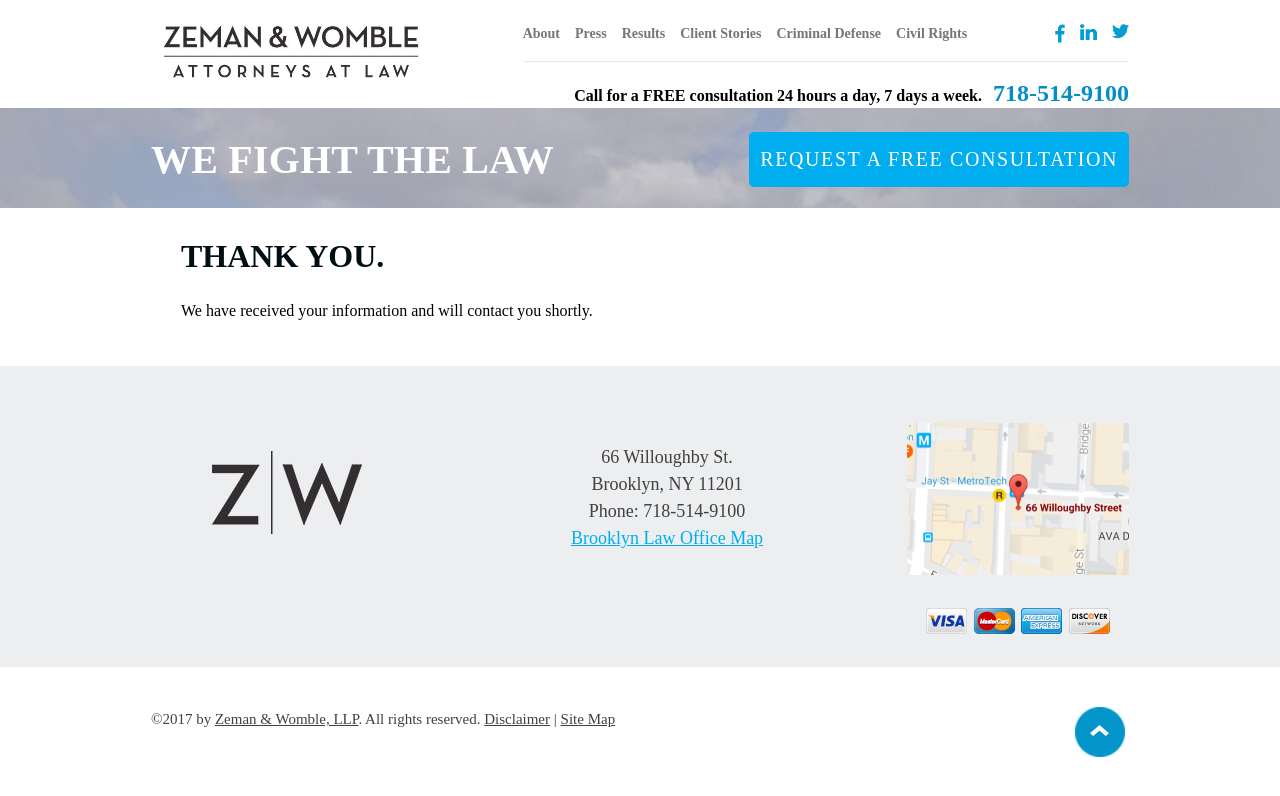
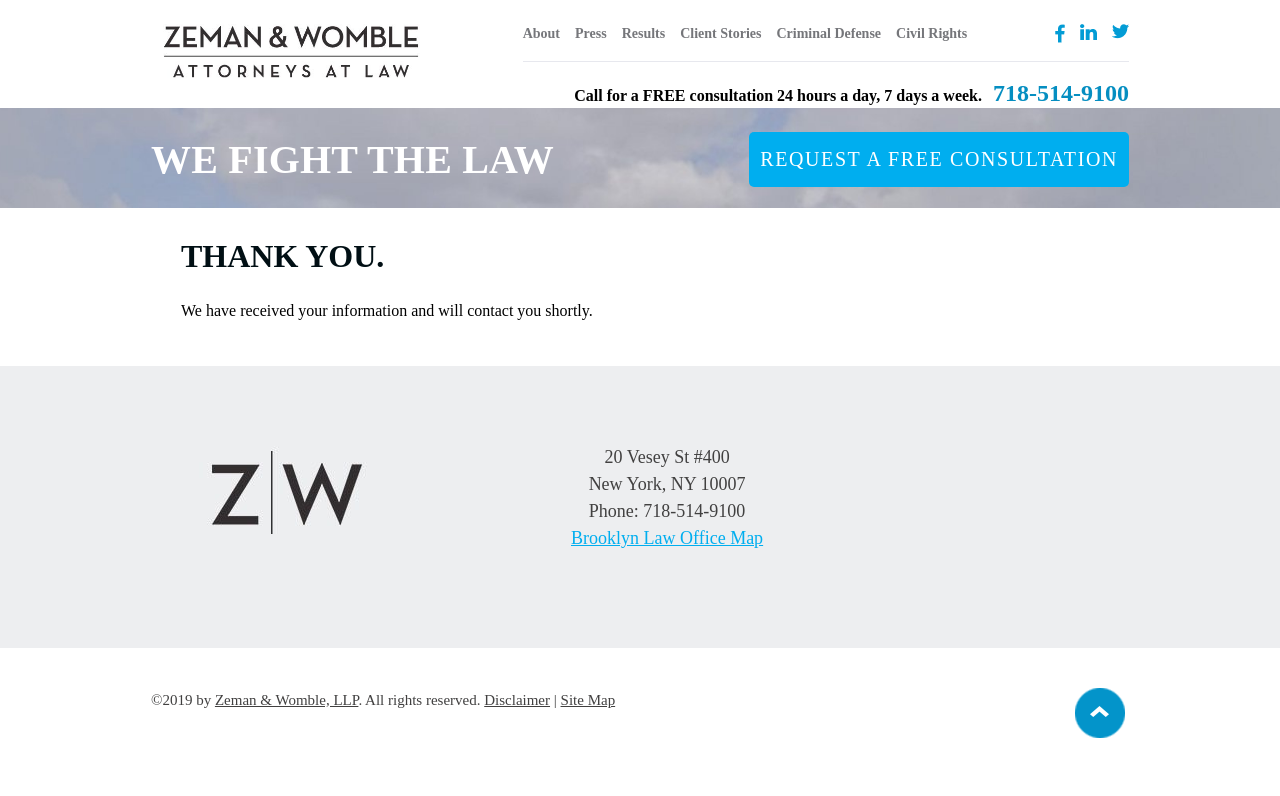
Before and after one commit to jasperjohnny/zemanwomble, a Jekyll site: the page built from thanks.html, in a window 1280 px wide. Shown: the top 796 px of the page. Built offline with Jekyll 4.4.1, drawn with Linux system fonts in a browser that asks for light colours; nearby versions of some CDN libraries; some web fonts are replaced.

Commit message:
updated address

```diff
--- a/_includes/thick-contact.html
+++ b/_includes/thick-contact.html
@@ -8,12 +8,12 @@
 			    <div class="office office-1 office-odd office-first office-last office-brooklyn" itemprop="location" itemscope="itemscope" itemtype="http://schema.org/Place">
 			        <p>
 			            <span class="office-address" itemprop="address" itemscope="itemscope" itemtype="http://schema.org/PostalAddress">
-			                <span itemprop="streetAddress" class="office-street-address"> 66 Willoughby St.
+			                <span itemprop="streetAddress" class="office-street-address"> 20 Vesey St #400
 			                    <br/>
 			                </span>
-			                <span class="office-locality" itemprop="addressLocality">Brooklyn</span>,
+			                <span class="office-locality" itemprop="addressLocality">New York</span>,
 			                <span class="office-region" itemprop="addressRegion">NY</span>
-			                <span class="office-postal-code" itemprop="postalCode">11201</span>
+			                <span class="office-postal-code" itemprop="postalCode">10007</span>
 			            </span>
 			            <br/>
 			            <span class="office-phone office-phone-local office-phone-tracking">
@@ -21,21 +21,21 @@
 			                <span class="office-phone-number" data-raw-number="7185149100">718-514-9100</span>
 			                <br/>
 			            </span>
-			            <a target="_blank" class="office-page-link" itemprop="map" href="https://www.google.com/maps/place/Moore+Zeman+Womble,+LLP/@40.692077,-73.9882166,17z/data=!4m5!3m4!1s0x89c25a4b9d98698f:0x8fdbcf6bdef5b0dd!8m2!3d40.692077!4d-73.9860279" target="_self">Brooklyn Law Office Map </a>
+			            <a target="_blank" class="office-page-link" itemprop="map" href="https://goo.gl/maps/PLBSBkJGd6TUjNMy7" target="_self">Brooklyn Law Office Map </a>
 			        </p>
 			    </div>
 			</div>
         </div>
-    	<div class="map-credit">
+    	<!-- <div class="map-credit">
         	<a target="_blank" class="office-page-link" itemprop="map" href="https://www.google.com/maps/place/Moore+Zeman+Womble,+LLP/@40.692077,-73.9882166,17z/data=!4m5!3m4!1s0x89c25a4b9d98698f:0x8fdbcf6bdef5b0dd!8m2!3d40.692077!4d-73.9860279" target="_self"><img src="/assets/images/office-map-preview.png" alt="office map preview" width="300" /></a>
         	<img src="/assets/images/credit-cards.png" alt="" />
-        </div>
+        </div> -->
     </div>
 </div>
 <div class="footer-wrap">
     <footer class="footer-page">
         <section class="fine-print clearfix">
-            <p class="copyright">©2017 by
+            <p class="copyright">©2019 by
                 <a href="http://pview.findlaw.com/cmd/view?wld_id=4915749&amp;pid=1" target="_blank">Zeman & Womble, LLP</a>. All rights reserved.
                 <a href="/Disclaimer.html">Disclaimer</a> |
                 <a href="/Site-Map.html">Site Map</a>
```
